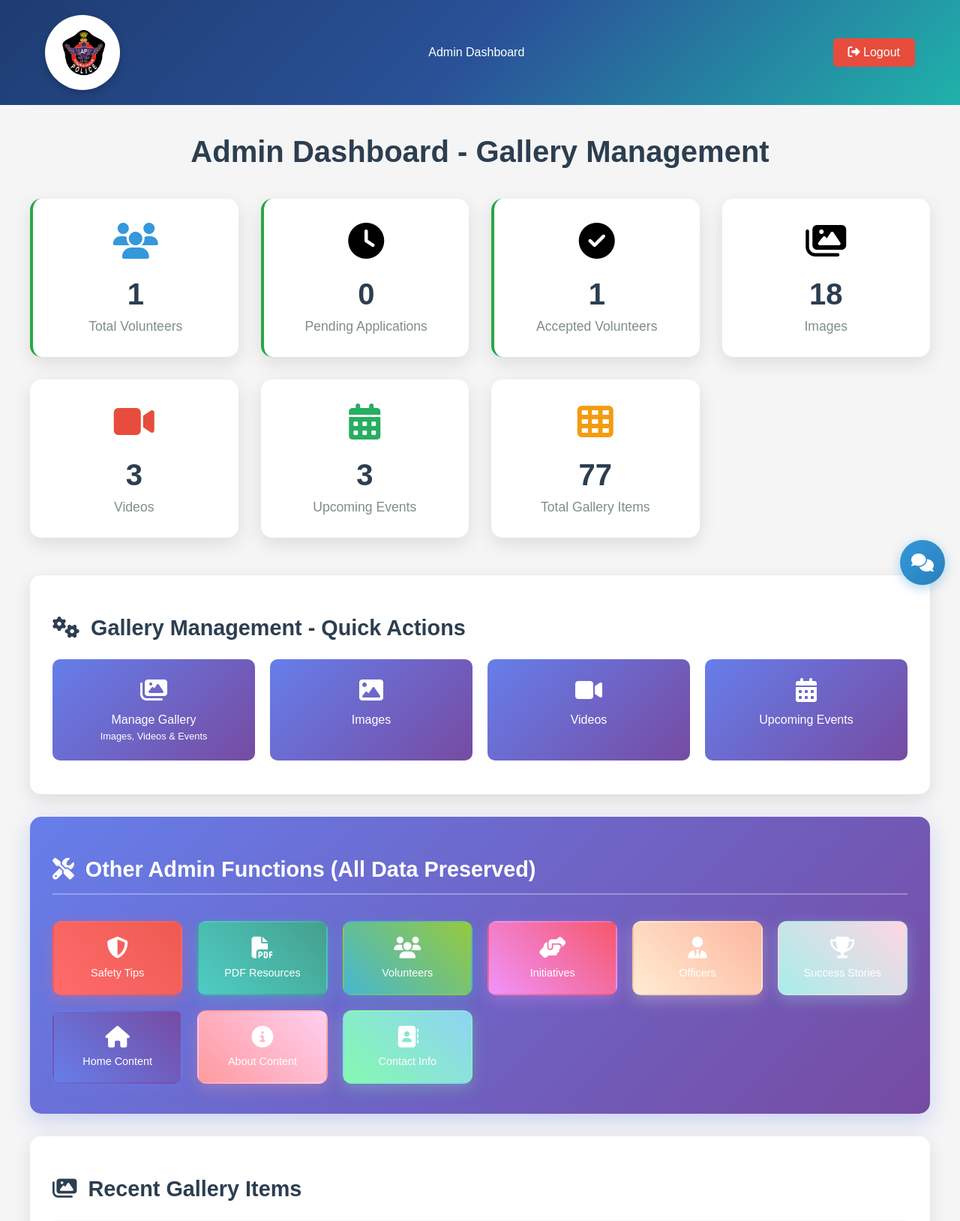
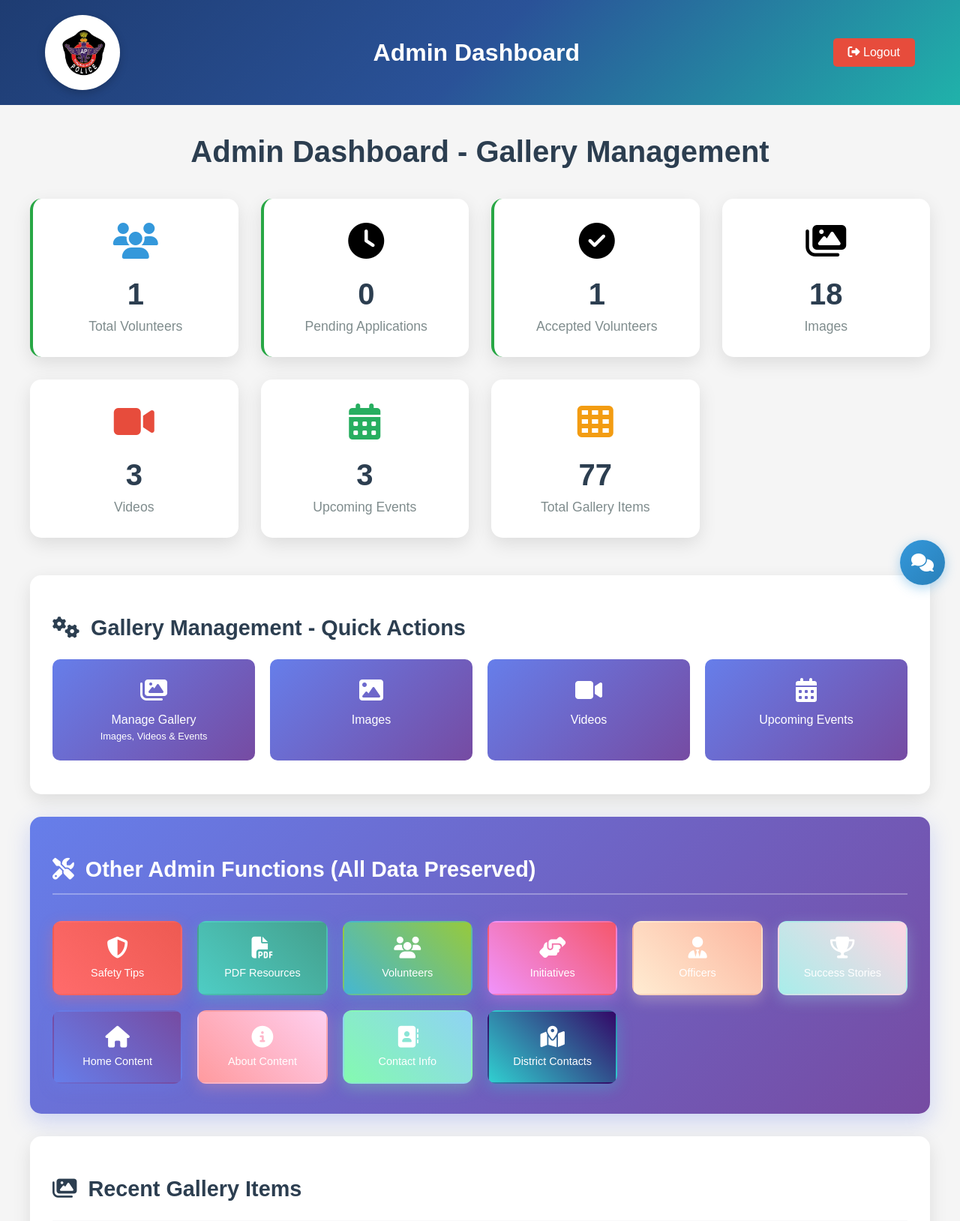
Before and after one commit to prismappolice/women-and-child-safety, a Flask app: page /admin-dashboard in a window 1280 px wide. Shown: the top 1628 px of the page at 75% size. Run offline with Flask 3, Linux system fonts and the light colour scheme; the visitor is signed in with stand-in values (Sample User, id 1); data comes from the database, SQL or seed files in the repository; some libraries are stand-ins or nearby versions.

Commit message:
final modify

```diff
--- a/templates/admin_dashboard.html
+++ b/templates/admin_dashboard.html
@@ -21,7 +21,6 @@
         }
         .stat-card.volunteer { border-left: 4px solid #28a745; }
         .stat-card.volunteer:hover { background: #f8fff8; }
-        }
         .header-title { font-size: 2em; font-weight: bold; }
         .logout-btn { background: #e74c3c; color: #fff; padding: 10px 20px; border: none; border-radius: 5px; text-decoration: none; transition: all 0.3s; }
         .logout-btn:hover { background: #c0392b; }
@@ -215,6 +214,9 @@
                 <a href="/admin/contact" style="color: white; text-decoration: none; padding: 20px 15px; background: linear-gradient(45deg, #84fab0, #8fd3f4); border-radius: 12px; text-align: center; font-size: 0.9em; transition: all 0.3s ease; box-shadow: 0 6px 20px rgba(132,250,176,0.3); border: 2px solid transparent;" onmouseover="this.style.transform='translateY(-8px) scale(1.05)'; this.style.boxShadow='0 12px 30px rgba(132,250,176,0.5)'; this.style.border='2px solid rgba(255,255,255,0.3)'" onmouseout="this.style.transform='translateY(0) scale(1)'; this.style.boxShadow='0 6px 20px rgba(132,250,176,0.3)'; this.style.border='2px solid transparent'">
                     <i class="fas fa-address-book" style="font-size: 2em; margin-bottom: 10px; display: block;"></i>Contact Info
                 </a>
+                <a href="/admin/district-contacts" style="color: white; text-decoration: none; padding: 20px 15px; background: linear-gradient(45deg, #30cfd0, #330867); border-radius: 12px; text-align: center; font-size: 0.9em; transition: all 0.3s ease; box-shadow: 0 6px 20px rgba(48,207,208,0.3); border: 2px solid transparent;" onmouseover="this.style.transform='translateY(-8px) scale(1.05)'; this.style.boxShadow='0 12px 30px rgba(48,207,208,0.5)'; this.style.border='2px solid rgba(255,255,255,0.3)'" onmouseout="this.style.transform='translateY(0) scale(1)'; this.style.boxShadow='0 6px 20px rgba(48,207,208,0.3)'; this.style.border='2px solid transparent'">
+                    <i class="fas fa-map-marked-alt" style="font-size: 2em; margin-bottom: 10px; display: block;"></i>District Contacts
+                </a>
             </div>
         </div>
 
```
